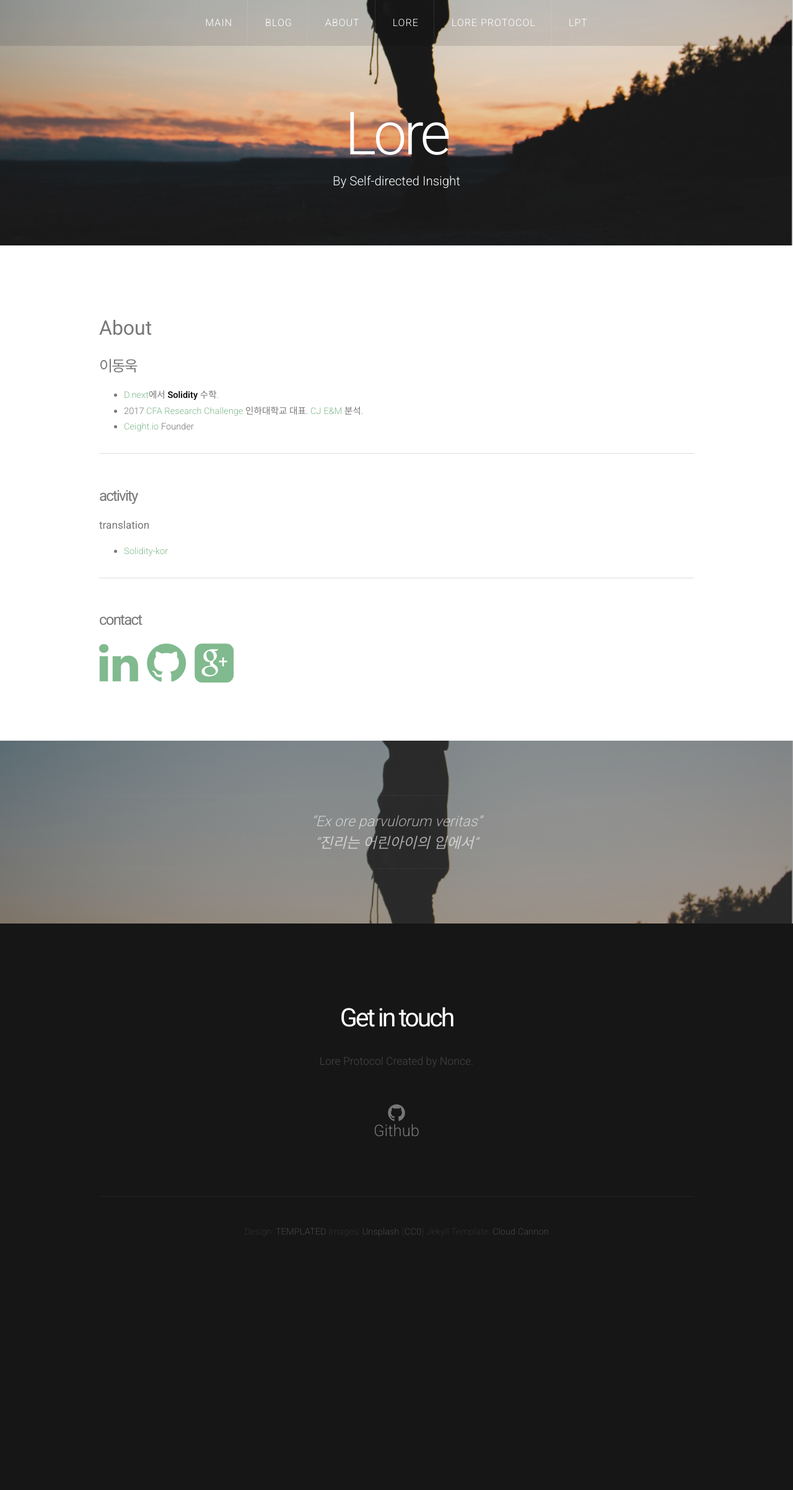
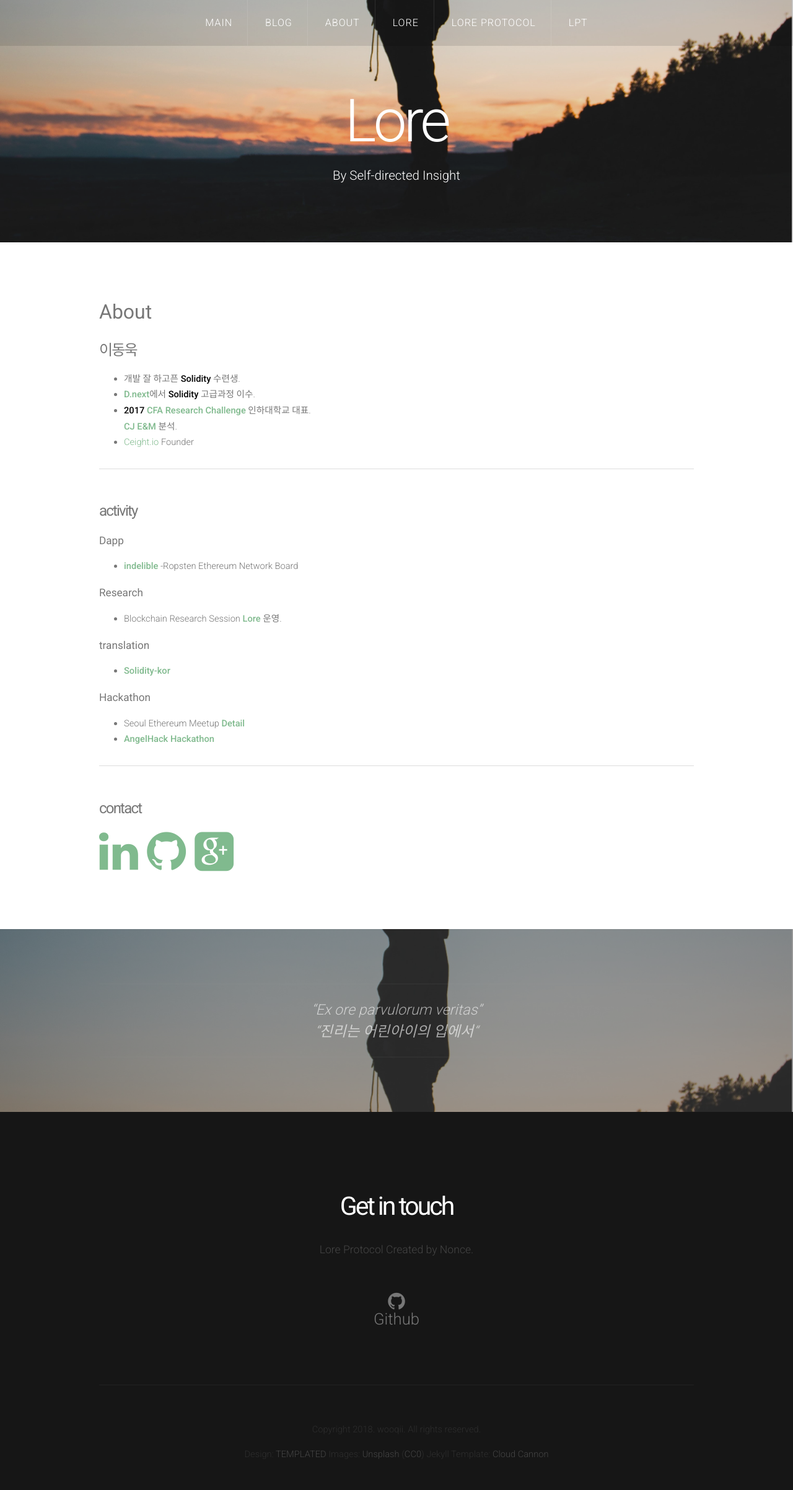
Before and after one commit to wooqii/wooqii.github.io, a Jekyll site: the page built from About/index.md, in a window 1280 px wide. Shown: the whole page at 62% size. Built offline with Jekyll 4.4.1, drawn with Linux system fonts in a browser that asks for light colours; nearby versions of some CDN libraries; before the commit the page ends 2045 px from its top, so only the background shows below that.

Commit message:
error revision
mobile ver. crash correct
add Copyrights.
Copyright 2018. wooqii. All rights reserved.

```diff
--- a/About/index.md
+++ b/About/index.md
@@ -5,15 +5,26 @@ title: About
 ---
 
 ## 이동욱
-  - [D.next](https://campus.dnext.co/)에서 **Solidity** 수학.
-  - 2017 [CFA Research Challenge](https://www.cfainstitute.org/societies/challenge) 인하대학교 대표.
-  [CJ E&M](https://1drv.ms/b/s!AnqMWEEqb4B_jVJfmRDrNt8ZbhVZ) 분석.
-  - [Ceight.io](https://ceight.io) Founder
+  - 개발 잘 하고픈 **Solidity** 수련생.
+  - **[D.next](https://campus.dnext.co/)**에서 **Solidity** 고급과정 이수.
+  - **2017** **[CFA Research Challenge](https://www.cfainstitute.org/societies/challenge)** 인하대학교 대표.
+  **[CJ E&M](https://1drv.ms/b/s!AnqMWEEqb4B_jVJfmRDrNt8ZbhVZ)** 분석.
+  - [Ceight.io](http://ceight.io) Founder
 
 ---
 ## activity
+### Dapp
+  - **[indelible](https://wooqii.github.io/indelible)** -Ropsten Ethereum Network Board
+
+### Research
+  - Blockchain Research Session **[Lore](https://wooqii.github.io)** 운영.
+
 ### translation
-  - [Solidity-kor](https://github.com/solidity-korea/solidity-docs-kr)
+  - **[Solidity-kor](https://github.com/solidity-korea/solidity-docs-kr)**
+
+### Hackathon
+  - Seoul Ethereum Meetup **[Detail](https://www.coindeskkorea.com/%ED%98%84%EC%9E%A5-%EC%96%B8%EC%A0%9C%EA%B9%8C%EC%A7%80-%ED%8A%B8%EB%A0%88%EC%9D%B4%EB%94%A9%EB%A7%8C-%ED%95%A0%ED%85%90%EA%B0%80-%EC%9D%B4%EB%8D%94%EB%A6%AC%EC%9B%80-%EB%8C%91-%EA%B0%9C%EB%B0%9C/)**
+  - **[AngelHack Hackathon](http://www.hackathon.io/angelhack-seoul-hackathon-2018)**
 
 ---
 ## contact
--- a/_layouts/default.html
+++ b/_layouts/default.html
@@ -82,6 +82,7 @@ Released for free under the Creative Commons Attribution 3.0 license (templated.
 <!-- Copyright -->
 <div id="copyright">
 	<div class="container">
+		<p>Copyright 2018. wooqii. All rights reserved.</p>
 		Design: <a href="https://templated.co">TEMPLATED</a> Images: <a href="https://unsplash.com">Unsplash</a> (<a href="https://unsplash.com/cc0">CC0</a>)
 		Jekyll Template: <a href="https://cloudcannon.com">Cloud Cannon</a>
 	</div>
--- a/assets/css/style.css
+++ b/assets/css/style.css
@@ -35,7 +35,7 @@
 		margin-bottom: 1rem;
 	}
 		h1
-		{
+		{	display: inline;
 			font-size: 2rem;
 			line-height: 1.5em
 		}
```
Also changed, not shown: 1 other file.
